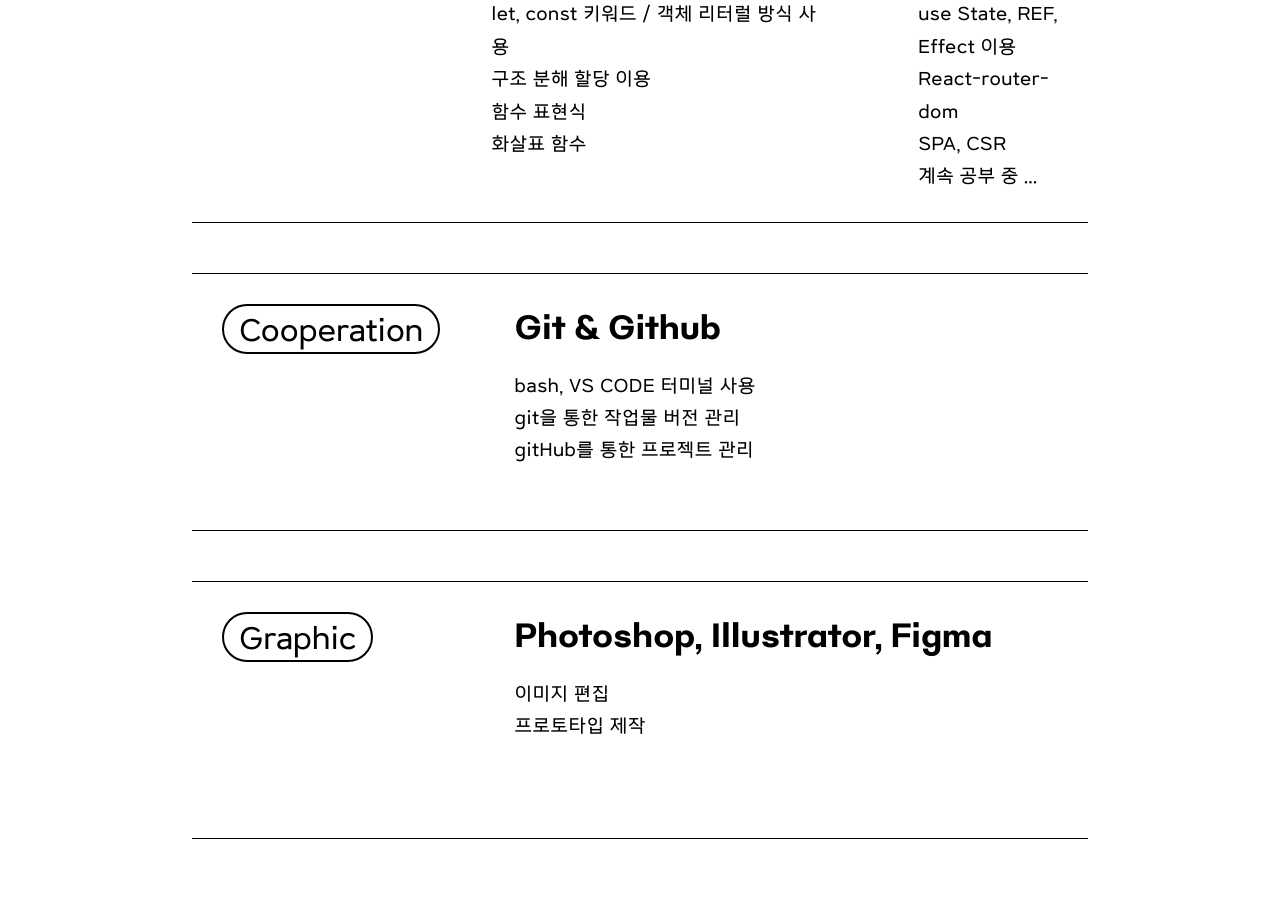
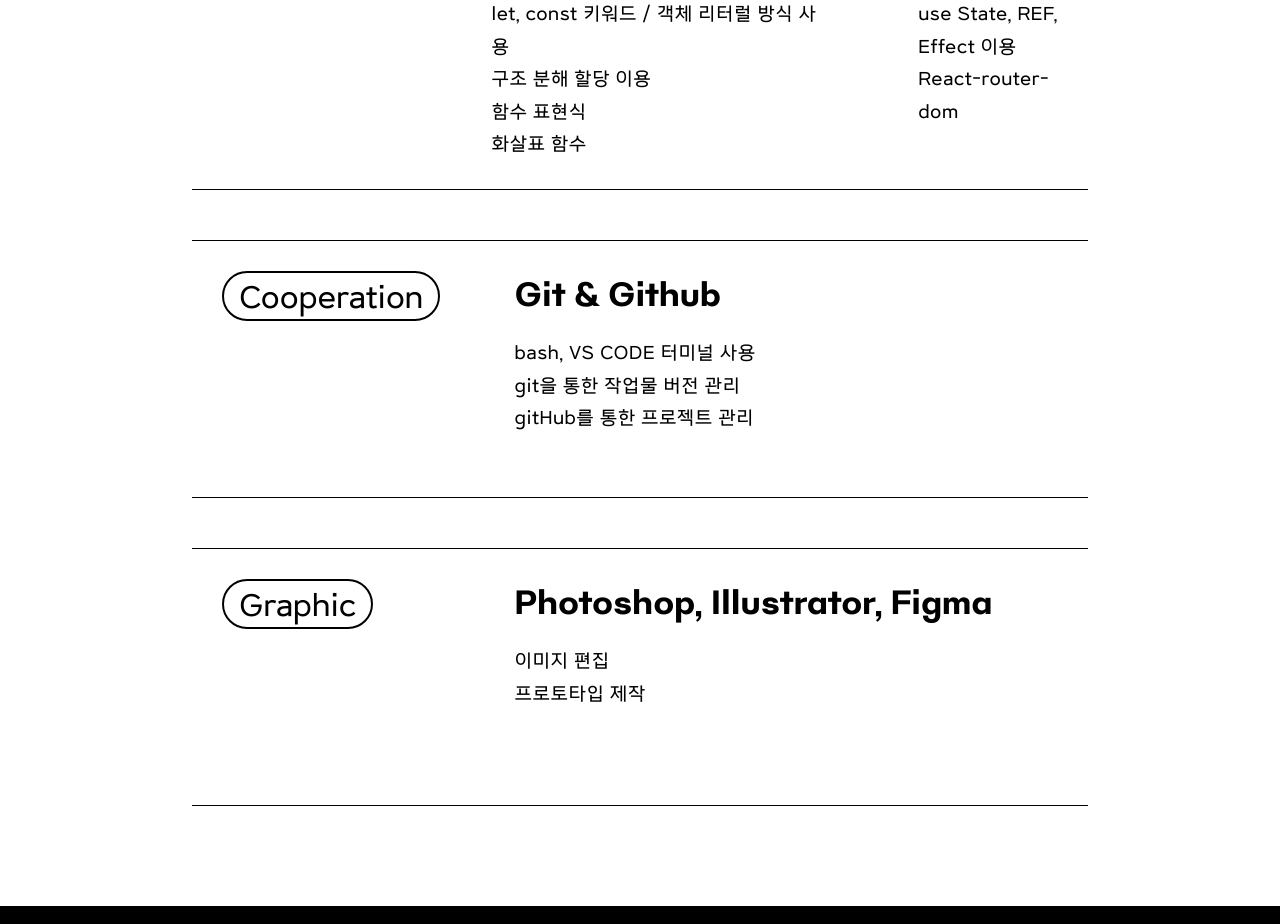
Before and after one commit to ThioKDG/ThioKDGportfolio, a React (Create React App) app: page / in a window 1280 px wide. Shown: the part 5080-6004 px from the top of the page. Built offline with nearby package versions, Linux system fonts and the light colour scheme.

Commit message:
0309 기술부분 수정

```diff
--- a/src/components/Skill.js
+++ b/src/components/Skill.js
@@ -45,8 +45,6 @@
                         <li>Hook</li>
                         <li>use State, REF, Effect 이용</li>
                         <li>React-router-dom</li>
-                        <li>SPA, CSR</li>
-                        <li>계속 공부 중 ...</li>
                      </ul>
                   </article>
                </div>
```
